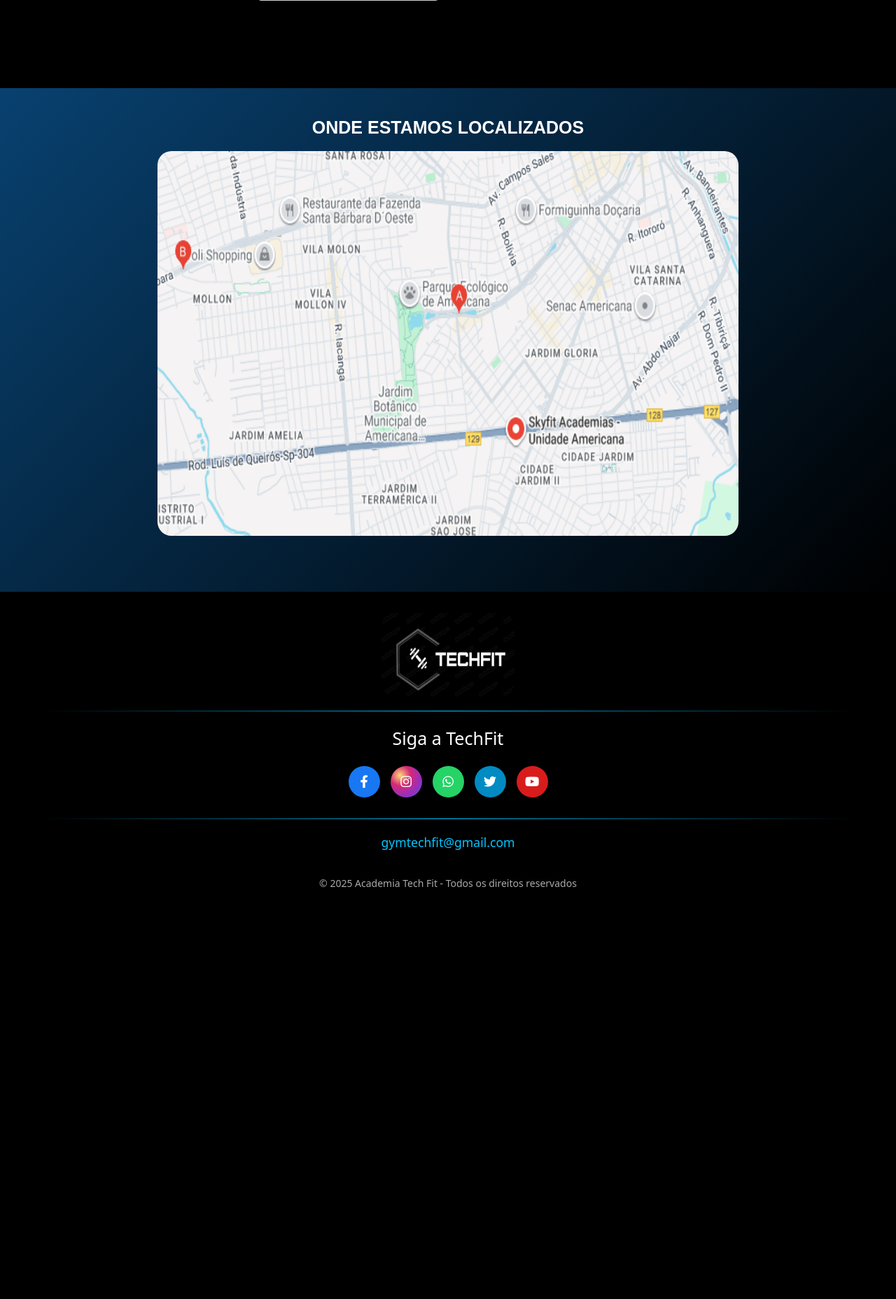
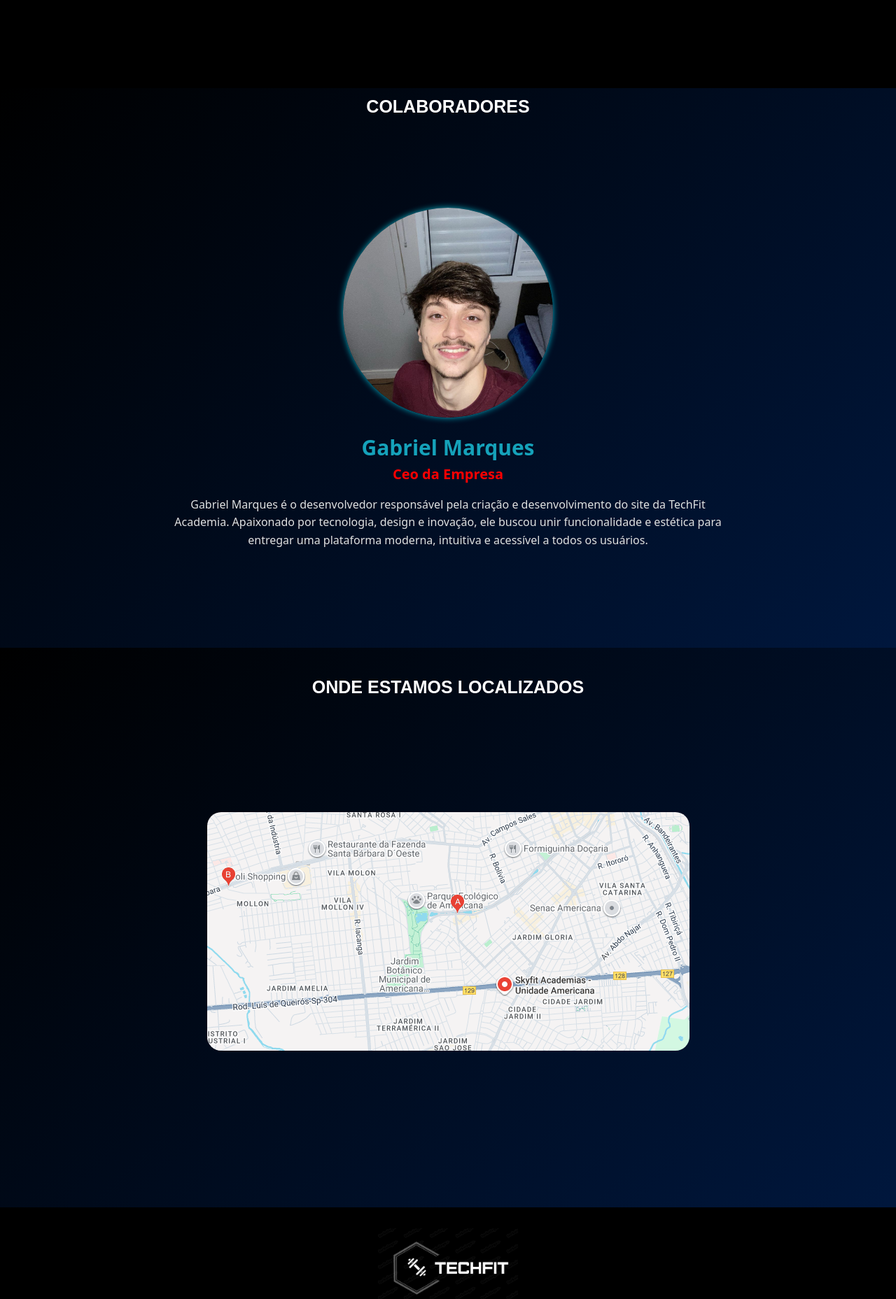
Before and after one commit to GabrielT27/TechFit, a PHP site: page /Sobre.html in a window 1280 px wide. Shown: the part 2071-3928 px from the top of the page at 70% size. Before the commit the page ends 3339 px from the top, so only its background shows below. Run offline with PHP 8.4, Linux system fonts and the light colour scheme.

Commit message:
Página sobre a academia quase finalizada com aba sobre colaboradores.

```diff
--- a/Sobre.html
+++ b/Sobre.html
@@ -74,12 +74,12 @@
 
 
   <div class="nos">
-    <button style="margin-top: 30px;">
+    <button style="margin-top: -10px;">
     QUEM SOMOS
 </button>
 
 <div class="image-container">
-  <img src="close-up-de-homem-fazendo-treino-de-crossfit.jpg" alt="Homem fazendo treino" width="680" height="auto" style="border-radius: 20px; margin-top: 10px
+  <img src="close-up-de-homem-fazendo-treino-de-crossfit.jpg" alt="Homem fazendo treino" width="680" height="auto" style="border-radius: 20px; margin-top: 35px
   ;">
 
   <div class="hover-text">
@@ -143,6 +143,43 @@ Ao longo desses anos, testemunhamos histórias incríveis de superação. Vimos
 
   </div>
 
+
+<div class="loc">
+  <button style="margin-top: -5px;">COLABORADORES</button>
+  <div style="text-align: center; margin-top: 20px;">
+   <img src="perfil.jpg"
+    class="perfil"
+     style="width: 300px; height: 300px; border-radius: 50%; object-fit: cover; margin-top: -10 px;">
+    <p style="margin-top: 10px; font-size: 30px; font-weight: bold; color: rgb(21, 162, 186);">Gabriel Marques</p>
+    <p style="color: red; font-weight: bold; margin-top: -15px; font-size: 20px;">Ceo da Empresa</p>
+    <p class="dev-descricao">
+    Gabriel Marques é o desenvolvedor responsável pela criação e desenvolvimento do site da
+    <span class="techfit">TechFit Academia</span>. Apaixonado por tecnologia, design e inovação,
+    ele buscou unir funcionalidade e estética para entregar uma plataforma moderna, intuitiva e acessível a todos os usuários.
+</div>
+</div>
+
+
+
+
+
+
+
+
+
+
+
+
+
+
+
+
+
+
+
+
+
+
     <div class="loc">
       <button style="margin-top: 25px;">ONDE ESTAMOS LOCALIZADOS</button>
       <a href="https://share.google/wZor15nCFoeLBvQCG">
@@ -152,11 +189,15 @@ Ao longo desses anos, testemunhamos histórias incríveis de superação. Vimos
 
     </div>
 
+
+
+
     <footer>
           <div class="mensagem">
-            <img src="TechFitLogo.png" style="width: 190px; height: 120px; border-radius: 20px;" alt="Logo TechFit">
+            <img src="TechFitLogo.png" alt="" style="width: 200px; display: block; margin: 0 auto;">
 
-            <div class="separator" data-aos="fade-down"></div>
+
+            <div class="separator"></div>
 
             <p style="font-size: 25px; margin: 20px 0;">Siga a TechFit</p>
 
--- a/sobre.css
+++ b/sobre.css
@@ -4,6 +4,14 @@
     border-bottom: 7px solid transparent;
     border-image: linear-gradient(90deg, #003366, #0066CC, #66CCFF, #0047AB, #1F51FF);
     border-image-slice: 1;
+}
+
+/* Regras globais para imagens */
+img {
+    max-width: 100%;
+    height: auto;
+    object-fit: cover;
+    display: block;
 }
 
 .container-fluid {
@@ -231,21 +242,66 @@ button:hover::after, button:hover::before {
     margin: 0;
     padding: 0;
     background: linear-gradient(135deg, #000000, #000000);
+}
 
+/* Estilos para os cards */
+.card {
+    overflow: hidden;
+    height: 100%;
+}
+
+.card-img-top {
+    width: 100%;
+    height: 200px;
+    object-fit: cover;
 }
 
 .loc {
-
     position: relative;
     display: flex;
     justify-content: center;
     align-items: center;
-  height: 90vh;
+    height: 100vh;
     margin: 0;
     padding: 0;
-  background: linear-gradient(135deg, #084170, #000000);
+    background: linear-gradient(135deg, #000000, #00173d);
+}
+
+.loc img {
+    max-width: 830px;
+    width: 100%;
+    height: auto;
+    max-height: 550px;
+    object-fit: contain;
+    border-radius: 20px;
+    margin-top: 10px;
+}
+
+.perfil {
+  width: 150px;
+  height: 150px;
+  border-radius: 50%;
+  object-fit: cover;
+  display: block;
+  margin: 20px auto; /* centraliza horizontalmente */
+  box-shadow: 0 0 10px rgba(0, 229, 255, 0.737);
+}
+
+.perfil:hover {
+  transform: scale(1.1);
+  box-shadow: 0 0 10px rgba(255, 0, 200, 0.808);
+  transition: all 0.3s ease;
 
 }
+.dev-descricao {
+  max-width: 800px;
+  margin: 0 auto;
+  line-height: 1.6;
+  font-size: 1rem;
+  color: #e0e0e0;
+  margin-top: 10px;
+}
+
 
 
 
```
Also changed, not shown: other parts of sobre.css (+94 -28 lines), perfil.jpg (added). Lines whose indentation alone changed are shown as unchanged.
